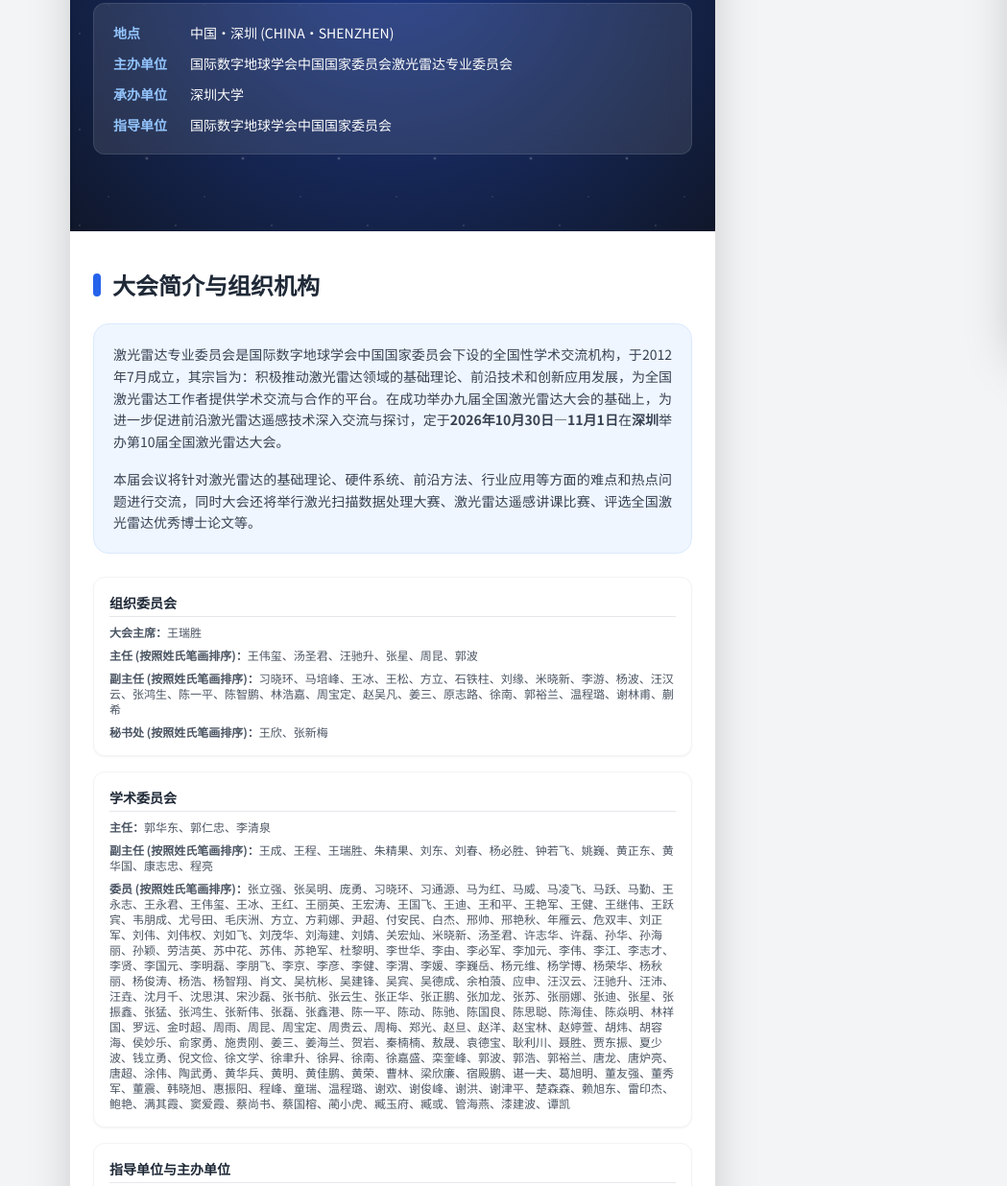
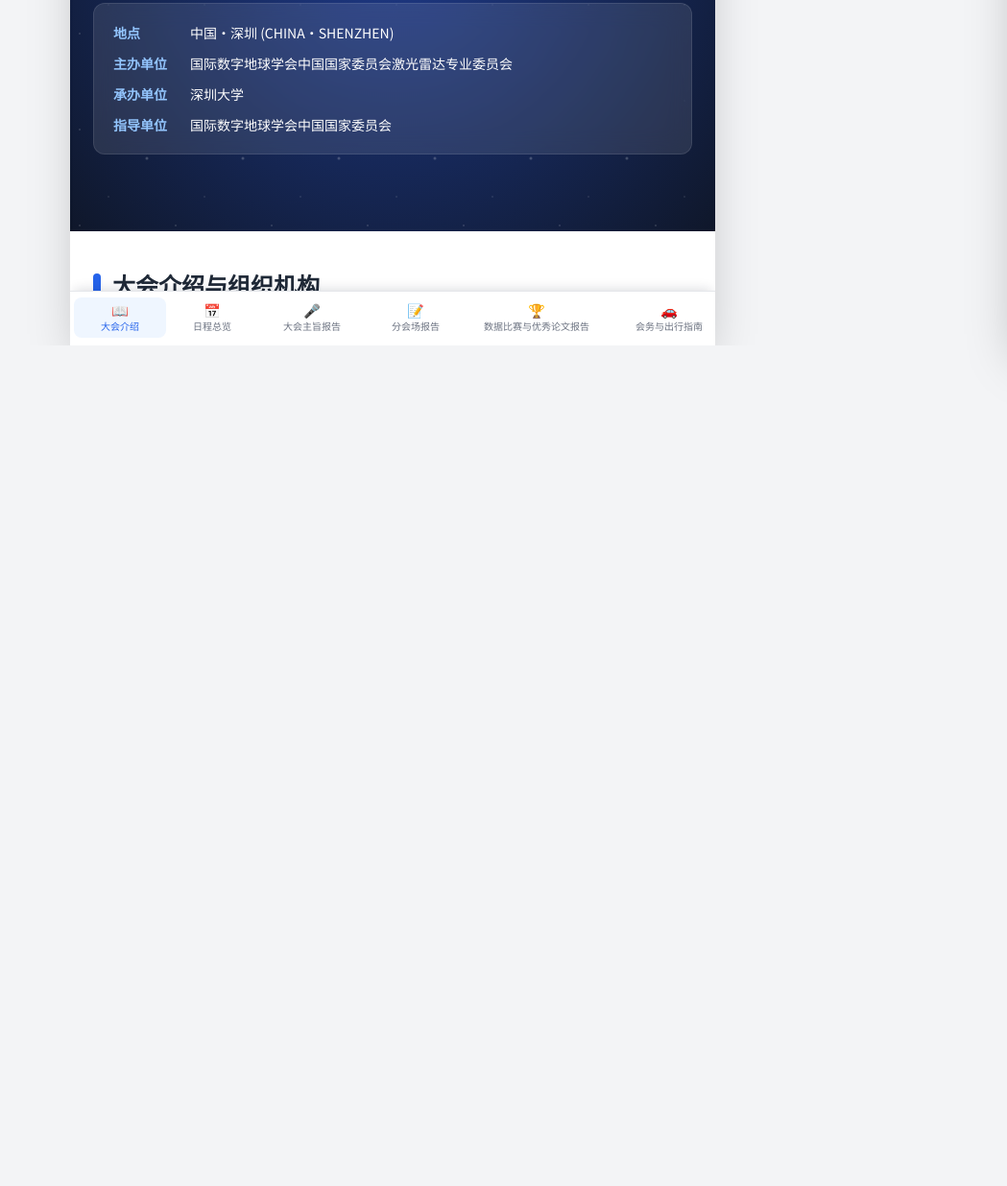
Before and after one commit to ShengjunTang/Lidar2026, a plain HTML site: page index.html in a window 1280 px wide. Shown: the part 440-1676 px from the top of the page at 96% size, without its empty margins (231-1280 px from the left). After the commit the page ends 800 px from the top, so only its background shows below. Drawn offline with nearby package versions, Linux system fonts and the light colour scheme.

Commit message:
Improve handbook navigation and organization cards

```diff
--- a/index.html
+++ b/index.html
@@ -30,12 +30,12 @@
         }
         .content-layer { position: relative; z-index: 1; }
         .accordion-content { transition: max-height 0.3s ease-in-out, opacity 0.3s ease; max-height: 0; opacity: 0; overflow: hidden; }
-        .accordion-content.expanded { max-height: 3000px; opacity: 1; }
+        .accordion-content.expanded { max-height: 12000px; opacity: 1; }
     </style>
 </head>
 <body class="bg-gray-100 text-gray-800 antialiased selection:bg-blue-200">
 
-    <div class="max-w-2xl mx-auto bg-white min-h-screen relative shadow-2xl overflow-hidden flex flex-col">
+    <div class="max-w-2xl mx-auto bg-white h-screen h-[100dvh] relative shadow-2xl overflow-hidden flex flex-col">
 
         <!-- Header -->
         <header class="sticky top-0 z-40 bg-white/95 backdrop-blur-md border-b border-gray-200 px-4 py-3 flex justify-between items-center transition-all duration-300">
@@ -55,19 +55,17 @@
                 </button>
             </div>
             <nav class="flex-1 overflow-y-auto p-4 space-y-1 menu-links">
-                <a href="#hero" class="block py-3 px-4 rounded-lg text-gray-700 hover:bg-blue-50 font-medium">📍 首页 (封面)</a>
-                <a href="#intro" class="block py-3 px-4 rounded-lg text-gray-700 hover:bg-blue-50 font-medium">📖 大会简介 & 机构</a>
+                <a href="#intro" class="block py-3 px-4 rounded-lg text-gray-700 hover:bg-blue-50 font-medium">📖 大会介绍</a>
                 <a href="#schedule-overview" class="block py-3 px-4 rounded-lg text-gray-700 hover:bg-blue-50 font-medium">📅 日程总览</a>
                 <a href="#keynotes" class="block py-3 px-4 rounded-lg text-gray-700 hover:bg-blue-50 font-medium">🎤 大会主旨报告</a>
-                <a href="#sessions" class="block py-3 px-4 rounded-lg text-gray-700 hover:bg-blue-50 font-medium">📝 专题报告与分会场</a>
-                <a href="#special-events" class="block py-3 px-4 rounded-lg text-gray-700 hover:bg-blue-50 font-medium">🏆 赛事与青年论文/快闪报告</a>
-                <a href="#logistics" class="block py-3 px-4 rounded-lg text-gray-700 hover:bg-blue-50 font-medium">🚗 交通指南</a>
-                <a href="#dining" class="block py-3 px-4 rounded-lg text-gray-700 hover:bg-blue-50 font-medium">🍽️ 用餐与须知</a>
+                <a href="#sessions" class="block py-3 px-4 rounded-lg text-gray-700 hover:bg-blue-50 font-medium">📝 分会场报告</a>
+                <a href="#special-events" class="block py-3 px-4 rounded-lg text-gray-700 hover:bg-blue-50 font-medium">🏆 数据比赛与优秀论文报告</a>
+                <a href="#logistics" class="block py-3 px-4 rounded-lg text-gray-700 hover:bg-blue-50 font-medium">🚗 会务与出行指南</a>
             </nav>
         </div>
 
         <!-- Main Content -->
-        <main class="flex-1 overflow-y-auto no-scrollbar scroll-smooth">
+        <main id="mainScroll" class="flex-1 min-h-0 overflow-y-auto no-scrollbar scroll-smooth">
 
             <!-- Hero Section -->
             <section id="hero" class="bg-starry text-white pt-16 pb-20 px-6 text-center shadow-inner">
@@ -88,34 +86,44 @@
 
             <!-- Intro & Org -->
         <section id="intro" class="p-6 pt-10 scroll-mt-12 border-b border-gray-100">
-            <h3 class="text-2xl font-bold text-gray-800 flex items-center mb-6"><div class="w-2 h-6 bg-blue-600 rounded-full mr-3"></div>大会简介与组织机构</h3>
+            <h3 class="text-2xl font-bold text-gray-800 flex items-center mb-6"><div class="w-2 h-6 bg-blue-600 rounded-full mr-3"></div>大会介绍与组织机构</h3>
             <div class="bg-blue-50 rounded-2xl p-5 text-gray-700 text-sm leading-relaxed text-justify space-y-4 border border-blue-100 mb-6">
                 <p>激光雷达专业委员会是国际数字地球学会中国国家委员会下设的全国性学术交流机构，于2012年7月成立，其宗旨为：积极推动激光雷达领域的基础理论、前沿技术和创新应用发展，为全国激光雷达工作者提供学术交流与合作的平台。在成功举办九届全国激光雷达大会的基础上，为进一步促进前沿激光雷达遥感技术深入交流与探讨，定于<strong>2026年10月30日—11月1日</strong>在<strong>深圳</strong>举办第10届全国激光雷达大会。</p>
                 <p>本届会议将针对激光雷达的基础理论、硬件系统、前沿方法、行业应用等方面的难点和热点问题进行交流，同时大会还将举行激光扫描数据处理大赛、激光雷达遥感讲课比赛、评选全国激光雷达优秀博士论文等。</p>
             </div>
 
             <!-- 组织委员会 -->
-            <div class="bg-white rounded-xl p-4 shadow-sm border border-gray-100 mb-4">
-                <h4 class="font-bold text-gray-800 mb-2 text-sm text-blue-900 border-b pb-1">组织委员会</h4>
-                <div class="space-y-2 text-xs text-gray-600">
+            <div class="border border-blue-100 rounded-2xl bg-white mb-3 overflow-hidden shadow-sm">
+                <button class="w-full text-left p-4 flex justify-between items-center bg-gradient-to-r from-blue-50 to-white hover:bg-blue-50 transition-colors" onclick="toggleAccordion(this)" aria-expanded="false">
+                    <span class="font-bold text-blue-950 text-sm">👥 组织委员会</span>
+                    <span class="flex items-center gap-2 text-xs text-blue-600">点击查看<svg class="w-5 h-5 text-blue-400 transform transition-transform shrink-0" fill="none" stroke="currentColor" viewBox="0 0 24 24"><path stroke-linecap="round" stroke-linejoin="round" stroke-width="2" d="M19 9l-7 7-7-7"></path></svg></span>
+                </button>
+                <div class="accordion-content bg-white text-sm border-t border-blue-100">
+                <div class="p-4 space-y-2 text-xs text-gray-600 leading-relaxed">
                     <p><strong>大会主席：</strong>王瑞胜</p>
                     <p><strong>主任 (按照姓氏笔画排序)：</strong>王伟玺、汤圣君、汪驰升、张星、周昆、郭波</p>
                     <p><strong>副主任 (按照姓氏笔画排序)：</strong>习晓环、马培峰、王冰、王松、方立、石铁柱、刘缘、米晓新、李游、杨波、汪汉云、张鸿生、陈一平、陈智鹏、林浩嘉、周宝定、赵吴凡、姜三、原志路、徐南、郭裕兰、温程璐、谢林甫、蒯希</p>
                     <p><strong>秘书处 (按照姓氏笔画排序)：</strong>王欣、张新梅</p>
                 </div>
+                </div>
             </div>
 
             <!-- 学术委员会 -->
-            <div class="bg-white rounded-xl p-4 shadow-sm border border-gray-100 mb-4">
-                <h4 class="font-bold text-gray-800 mb-2 text-sm text-blue-900 border-b pb-1">学术委员会</h4>
-                <div class="space-y-2 text-xs text-gray-600">
+            <div class="border border-indigo-100 rounded-2xl bg-white mb-3 overflow-hidden shadow-sm">
+                <button class="w-full text-left p-4 flex justify-between items-center bg-gradient-to-r from-indigo-50 to-white hover:bg-indigo-50 transition-colors" onclick="toggleAccordion(this)" aria-expanded="false">
+                    <span class="font-bold text-indigo-950 text-sm">🎓 学术委员会</span>
+                    <span class="flex items-center gap-2 text-xs text-indigo-600">点击查看<svg class="w-5 h-5 text-indigo-400 transform transition-transform shrink-0" fill="none" stroke="currentColor" viewBox="0 0 24 24"><path stroke-linecap="round" stroke-linejoin="round" stroke-width="2" d="M19 9l-7 7-7-7"></path></svg></span>
+                </button>
+                <div class="accordion-content bg-white text-sm border-t border-indigo-100">
+                <div class="p-4 space-y-2 text-xs text-gray-600 leading-relaxed">
                     <p><strong>主任：</strong>郭华东、郭仁忠、李清泉</p>
                     <p><strong>副主任 (按照姓氏笔画排序)：</strong>王成、王程、王瑞胜、朱精果、刘东、刘春、杨必胜、钟若飞、姚巍、黄正东、黄华国、康志忠、程亮</p>
                     <p><strong>委员 (按照姓氏笔画排序)：</strong>张立强、张吴明、庞勇、习晓环、习通源、马为红、马威、马凌飞、马跃、马勤、王永志、王永君、王伟玺、王冰、王红、王丽英、王宏涛、王国飞、王迪、王和平、王艳军、王健、王继伟、王跃宾、韦朋成、尤号田、毛庆洲、方立、方莉娜、尹超、付安民、白杰、邢帅、邢艳秋、年雁云、危双丰、刘正军、刘伟、刘伟权、刘如飞、刘茂华、刘海建、刘婧、关宏灿、米晓新、汤圣君、许志华、许磊、孙华、孙海丽、孙颖、劳洁英、苏中花、苏伟、苏艳军、杜黎明、李世华、李由、李必军、李加元、李伟、李江、李志才、李贤、李国元、李明磊、李朋飞、李京、李彦、李健、李渭、李媛、李巍岳、杨元维、杨学博、杨荣华、杨秋丽、杨俊涛、杨浩、杨智翔、肖文、吴杭彬、吴建锋、吴宾、吴德成、余柏蒗、应申、汪汉云、汪驰升、汪沛、汪垚、沈月千、沈思淇、宋沙磊、张书航、张云生、张正华、张正鹏、张加龙、张苏、张丽娜、张迪、张星、张振鑫、张猛、张鸿生、张新伟、张磊、张鑫港、陈一平、陈动、陈驰、陈国良、陈思聪、陈海佳、陈焱明、林祥国、罗远、金时超、周雨、周昆、周宝定、周贵云、周梅、郑光、赵旦、赵洋、赵宝林、赵婷萱、胡炜、胡容海、侯妙乐、俞家勇、施贵刚、姜三、姜海兰、贺岩、秦楠楠、敖晟、袁德宝、耿利川、聂胜、贾东振、夏少波、钱立勇、倪文俭、徐文学、徐聿升、徐昇、徐南、徐嘉盛、栾奎峰、郭波、郭浩、郭裕兰、唐龙、唐炉亮、唐超、涂伟、陶武勇、黄华兵、黄明、黄佳鹏、黄荣、曹林、梁欣廉、宿殿鹏、谌一夫、葛旭明、董友强、董秀军、董震、韩晓旭、惠振阳、程峰、童瑞、温程璐、谢欢、谢俊峰、谢洪、谢津平、楚森森、赖旭东、雷印杰、鲍艳、满其霞、窦爱霞、蔡尚书、蔡国榕、蔺小虎、臧玉府、臧或、管海燕、漆建波、谭凯</p>
                 </div>
+                </div>
             </div>
 
-            <div id="org-container" class="space-y-4"></div>
+            <div id="org-container" class="space-y-3"></div>
         </section>
 
             <!-- Schedule Overview -->
@@ -212,7 +220,7 @@
             </section>
 
             <!-- Footer -->
-            <section class="p-6 bg-gray-50 pb-24 text-center">
+            <section class="p-6 bg-gray-50 pb-8 text-center">
                 <div class="mt-4 text-xs text-gray-400">
                     <p>— 感谢您的参与 —</p>
                     <p class="mt-1">© 2026 第10届全国激光雷达大会</p>
@@ -221,22 +229,24 @@
         </main>
 
         <!-- Bottom Nav -->
-        <nav class="absolute bottom-0 w-full bg-white border-t border-gray-200 flex justify-around pb-safe pt-2 pb-2 shadow-[0_-4px_6px_-1px_rgba(0,0,0,0.05)] z-40">
-            <a href="#hero" class="flex flex-col items-center p-2 text-blue-600 nav-btn"><span class="text-[10px] font-medium mt-1">首页</span></a>
-            <a href="#schedule-overview" class="flex flex-col items-center p-2 text-gray-500 nav-btn"><span class="text-[10px] font-medium mt-1">日程</span></a>
-            <a href="#keynotes" class="flex flex-col items-center p-2 text-gray-500 nav-btn"><span class="text-[10px] font-medium mt-1">专家</span></a>
-            <a href="#sessions" class="flex flex-col items-center p-2 text-gray-500 nav-btn"><span class="text-[10px] font-medium mt-1">分会场</span></a>
-            <a href="#logistics" class="flex flex-col items-center p-2 text-gray-500 nav-btn"><span class="text-[10px] font-medium mt-1">指南</span></a>
+        <nav class="shrink-0 w-full bg-white border-t border-gray-200 shadow-[0_-4px_12px_-4px_rgba(15,23,42,0.18)] z-40" aria-label="会议手册主导航">
+            <div class="flex items-stretch overflow-x-auto no-scrollbar px-1 pt-1.5" style="padding-bottom: max(0.5rem, env(safe-area-inset-bottom));">
+                <a href="#intro" data-section="intro" class="nav-btn min-w-[96px] flex-1 flex flex-col items-center justify-center px-2 py-1.5 text-blue-600 rounded-lg bg-blue-50"><span class="text-sm leading-none">📖</span><span class="text-[10px] leading-tight font-medium mt-1 text-center">大会介绍</span></a>
+                <a href="#schedule-overview" data-section="schedule-overview" class="nav-btn min-w-[96px] flex-1 flex flex-col items-center justify-center px-2 py-1.5 text-gray-500 rounded-lg"><span class="text-sm leading-none">📅</span><span class="text-[10px] leading-tight font-medium mt-1 text-center">日程总览</span></a>
+                <a href="#keynotes" data-section="keynotes" class="nav-btn min-w-[112px] flex-1 flex flex-col items-center justify-center px-2 py-1.5 text-gray-500 rounded-lg"><span class="text-sm leading-none">🎤</span><span class="text-[10px] leading-tight font-medium mt-1 text-center">大会主旨报告</span></a>
+                <a href="#sessions" data-section="sessions" class="nav-btn min-w-[104px] flex-1 flex flex-col items-center justify-center px-2 py-1.5 text-gray-500 rounded-lg"><span class="text-sm leading-none">📝</span><span class="text-[10px] leading-tight font-medium mt-1 text-center">分会场报告</span></a>
+                <a href="#special-events" data-section="special-events" class="nav-btn min-w-[148px] flex-1 flex flex-col items-center justify-center px-2 py-1.5 text-gray-500 rounded-lg"><span class="text-sm leading-none">🏆</span><span class="text-[10px] leading-tight font-medium mt-1 text-center">数据比赛与优秀论文报告</span></a>
+                <a href="#logistics" data-section="logistics" class="nav-btn min-w-[128px] flex-1 flex flex-col items-center justify-center px-2 py-1.5 text-gray-500 rounded-lg"><span class="text-sm leading-none">🚗</span><span class="text-[10px] leading-tight font-medium mt-1 text-center">会务与出行指南</span></a>
+            </div>
         </nav>
     </div>
 
     <!-- Data Injection & Interactive Scripts -->
     <script>
         const orgData = [
-            { title: '指导单位与主办单位', content: '指导单位：国际数字地球学会中国国家委员会<br>主办单位：国际数字地球学会中国国家委员会激光雷达专业委员会<br>承办单位：深圳大学' },
-            { title: '协办单位 / 组织机构', content: '亚热带建筑与城市科学全国重点实验室、测绘遥感信息工程全国重点实验室、区域与城市生态安全全国重点实验室、自然资源部大湾区地理环境监测重点实验室、自然资源部城市国土资源监测与仿真重点实验室、自然资源部国土空间大数据技术创新中心、广东省城市空间信息工程重点实验室、深圳市空间信息智能感知与服务重点实验室、深圳市城市数字孪生技术重点实验室、粤港澳智慧城市联合实验室、深圳大学智慧城市研究院、河北省空天信息与智能化测绘重点实验室、厦门大学福建省城市智能感知与计算重点实验室、中山大学遥感科学与技术学院、中国林业科学研究院资源信息研究所、首都师范大学三维信息获取与应用教育部重点实验室、苏州科技大学地理科学与测绘工程学院、山东科技大学测绘与空间信息学院、重庆交通大学智慧城市学院、人工智能与数字经济广东省实验室(深圳)、广东工业大学土木与交通工程学院' },
-            { title: '赞助机构', content: '<strong>钻石支持企业：</strong>深圳大疆创新科技有限公司<br><strong>赞助企业：</strong>北京数字绿土科技股份有限公司、欧思徕(北京)智能科技有限公司、武汉珞珈伊云光电技术有限公司、深圳飞马机器人股份有限公司、深圳市其域创新科技有限公司、瑞合玄武(成都)科技有限公司' },
-            { title: '协办期刊', content: '《国际数字地球学报(英文版)》、《地球大数据(英文版)》、《遥感学报》、《测绘学报》、《遥感技术与应用》、《地球空间信息科学学报(英文版) / Geo-spatial Information Science》' }
+            { title: '协办单位', icon: '🤝', tone: 'emerald', content: '亚热带建筑与城市科学全国重点实验室、测绘遥感信息工程全国重点实验室、区域与城市生态安全全国重点实验室、自然资源部大湾区地理环境监测重点实验室、自然资源部城市国土资源监测与仿真重点实验室、自然资源部国土空间大数据技术创新中心、广东省城市空间信息工程重点实验室、深圳市空间信息智能感知与服务重点实验室、深圳市城市数字孪生技术重点实验室、粤港澳智慧城市联合实验室、深圳大学智慧城市研究院、河北省空天信息与智能化测绘重点实验室、厦门大学福建省城市智能感知与计算重点实验室、中山大学遥感科学与技术学院、中国林业科学研究院资源信息研究所、首都师范大学三维信息获取与应用教育部重点实验室、苏州科技大学地理科学与测绘工程学院、山东科技大学测绘与空间信息学院、重庆交通大学智慧城市学院、人工智能与数字经济广东省实验室(深圳)、广东工业大学土木与交通工程学院' },
+            { title: '赞助机构', icon: '💎', tone: 'amber', content: '<strong>钻石支持企业：</strong>深圳大疆创新科技有限公司<br><strong>赞助企业：</strong>北京数字绿土科技股份有限公司、欧思徕(北京)智能科技有限公司、武汉珞珈伊云光电技术有限公司、深圳飞马机器人股份有限公司、深圳市其域创新科技有限公司、瑞合玄武(成都)科技有限公司' },
+            { title: '协办期刊', icon: '📚', tone: 'violet', content: '《国际数字地球学报(英文版)》、《地球大数据(英文版)》、《遥感学报》、《测绘学报》、《遥感技术与应用》、《地球空间信息科学学报(英文版) / Geo-spatial Information Science》' }
         ];
 
         const scheduleData = [
@@ -744,9 +754,14 @@
 
         // 渲染机构列表
         document.getElementById('org-container').innerHTML = orgData.map(o => `
-            <div class="bg-white rounded-xl p-4 shadow-sm border border-gray-100">
-                <h4 class="font-bold text-gray-800 mb-2 text-sm text-blue-900 border-b pb-1">${o.title}</h4>
-                <p class="text-gray-600 text-xs leading-relaxed">${o.content}</p>
+            <div class="border border-gray-200 rounded-2xl bg-white overflow-hidden shadow-sm">
+                <button class="w-full text-left p-4 flex justify-between items-center bg-gray-50 hover:bg-gray-100 transition-colors" onclick="toggleAccordion(this)" aria-expanded="false">
+                    <span class="font-bold text-gray-900 text-sm">${o.icon} ${o.title}</span>
+                    <span class="flex items-center gap-2 text-xs text-gray-500">点击查看<svg class="w-5 h-5 text-gray-400 transform transition-transform shrink-0" fill="none" stroke="currentColor" viewBox="0 0 24 24"><path stroke-linecap="round" stroke-linejoin="round" stroke-width="2" d="M19 9l-7 7-7-7"></path></svg></span>
+                </button>
+                <div class="accordion-content bg-white text-sm border-t border-gray-100">
+                    <div class="p-4 text-gray-600 text-xs leading-relaxed">${o.content}</div>
+                </div>
             </div>
         `).join('');
 
@@ -837,6 +852,7 @@
             const svg = btn.querySelector('svg');
             content.classList.toggle('expanded');
             svg.classList.toggle('rotate-180');
+            btn.setAttribute('aria-expanded', content.classList.contains('expanded') ? 'true' : 'false');
         }
 
         const menuBtn = document.getElementById('menuBtn');
@@ -860,6 +876,16 @@
         closeMenuBtn.addEventListener('click', toggleMenu);
         drawerOverlay.addEventListener('click', toggleMenu);
         document.querySelectorAll('.menu-links a').forEach(l => l.addEventListener('click', toggleMenu));
+
+        const bottomNavLinks = document.querySelectorAll('.nav-btn');
+        bottomNavLinks.forEach(link => link.addEventListener('click', () => {
+            bottomNavLinks.forEach(item => {
+                item.classList.remove('text-blue-600', 'bg-blue-50');
+                item.classList.add('text-gray-500');
+            });
+            link.classList.remove('text-gray-500');
+            link.classList.add('text-blue-600', 'bg-blue-50');
+        }));
     </script>
 </body>
 </html>
```
